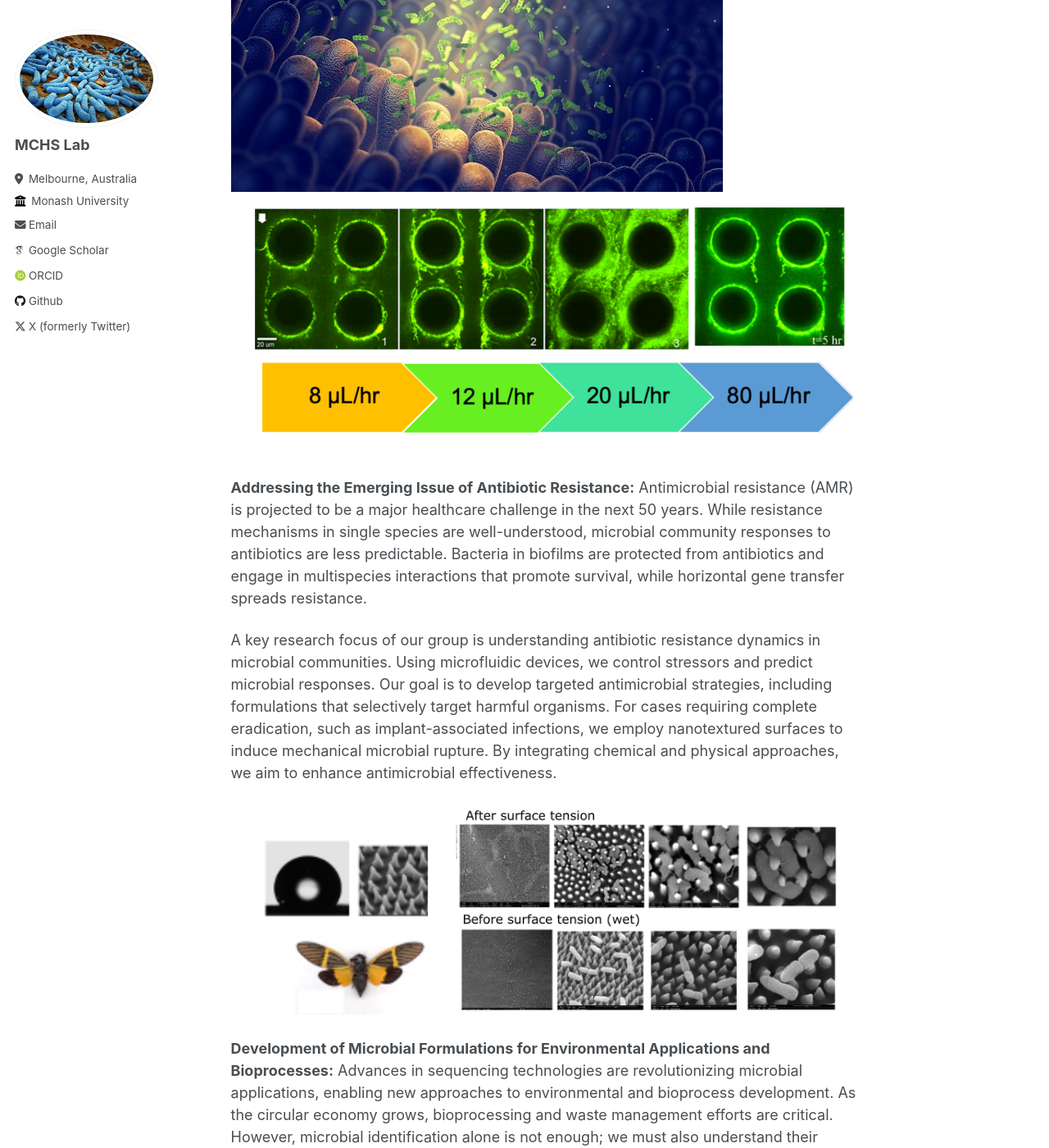
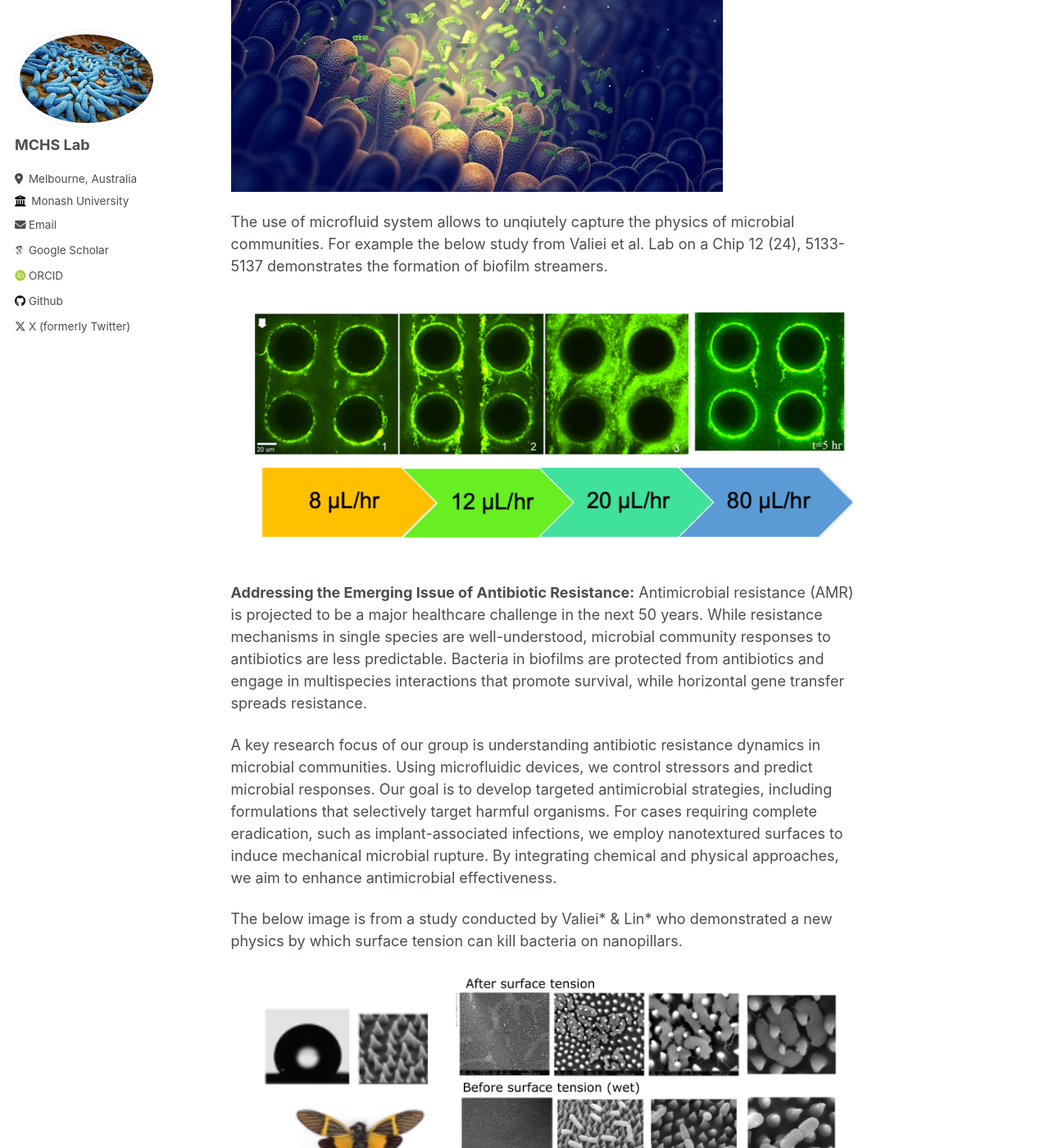
Before and after one commit to AminValiei/valieilab, a Jekyll site: the page built from _pages/about.md, in a window 1280 px wide and 1400 px high, scrolled down 871 px. Shown: the whole window at 82% size. Built offline with Jekyll 4.4.1, drawn with Linux system fonts in a browser that asks for light colours; some web fonts are replaced.

Commit message:
Update about.md

```diff
--- a/_pages/about.md
+++ b/_pages/about.md
@@ -18,11 +18,16 @@ Our approach provides a foundation for linking an individual’s microbiome to t
 
 
 ![Alt Text]({{ site.baseurl }}/images/gutmicrobiome.jpg)
+
+The use of microfluid system allows to unqiutely capture the physics of microbial communities. For example the below study from Valiei et al. Lab on a Chip 12 (24), 5133-5137 demonstrates the formation of biofilm streamers.
+
 ![Alt Text]({{ site.baseurl }}/images/rect6323.png)
 
 **Addressing the Emerging Issue of Antibiotic Resistance:** Antimicrobial resistance (AMR) is projected to be a major healthcare challenge in the next 50 years. While resistance mechanisms in single species are well-understood, microbial community responses to antibiotics are less predictable. Bacteria in biofilms are protected from antibiotics and engage in multispecies interactions that promote survival, while horizontal gene transfer spreads resistance.
 
 A key research focus of our group is understanding antibiotic resistance dynamics in microbial communities. Using microfluidic devices, we control stressors and predict microbial responses. Our goal is to develop targeted antimicrobial strategies, including formulations that selectively target harmful organisms. For cases requiring complete eradication, such as implant-associated infections, we employ nanotextured surfaces to induce mechanical microbial rupture. By integrating chemical and physical approaches, we aim to enhance antimicrobial effectiveness.
+
+The below image is from a study conducted by Valiei* & Lin* who demonstrated a new physics by which surface tension can kill bacteria on nanopillars.
 
 ![Alt Text]({{ site.baseurl }}/images/rect604.png)
 
```
